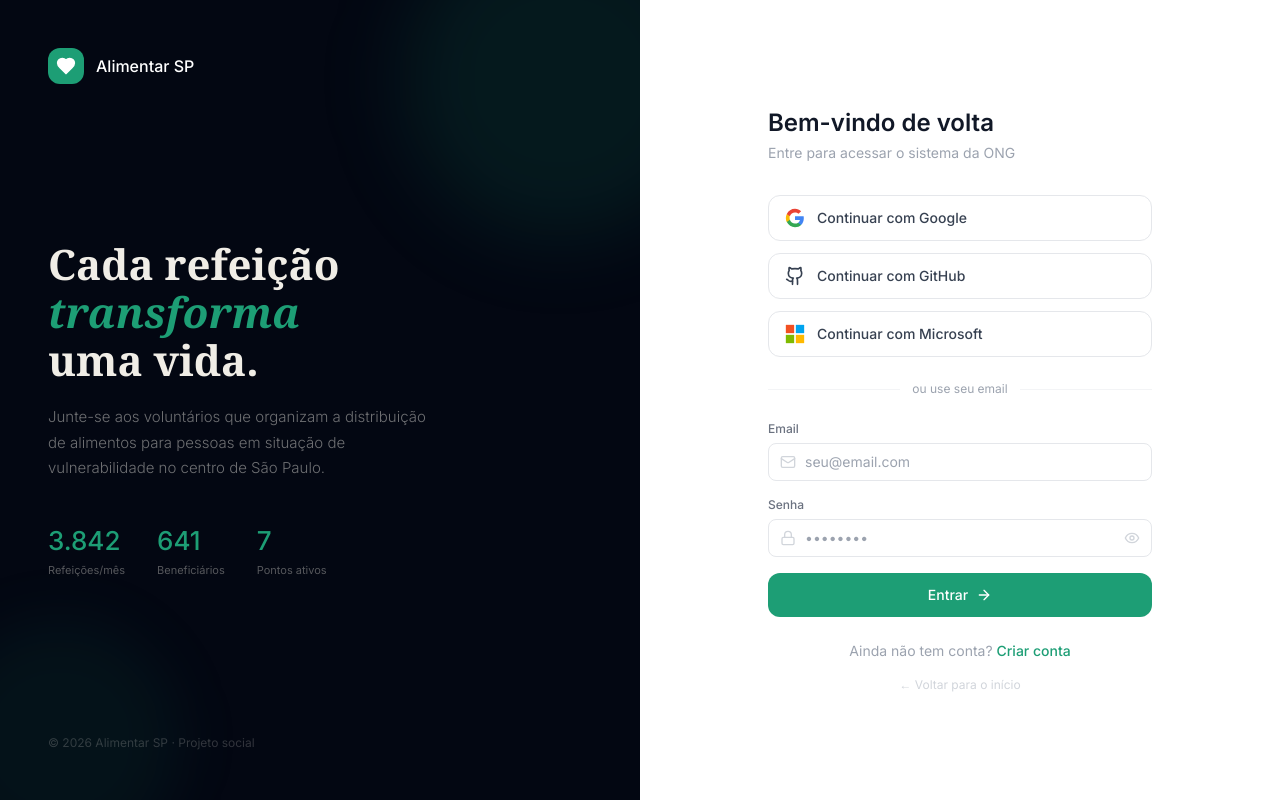
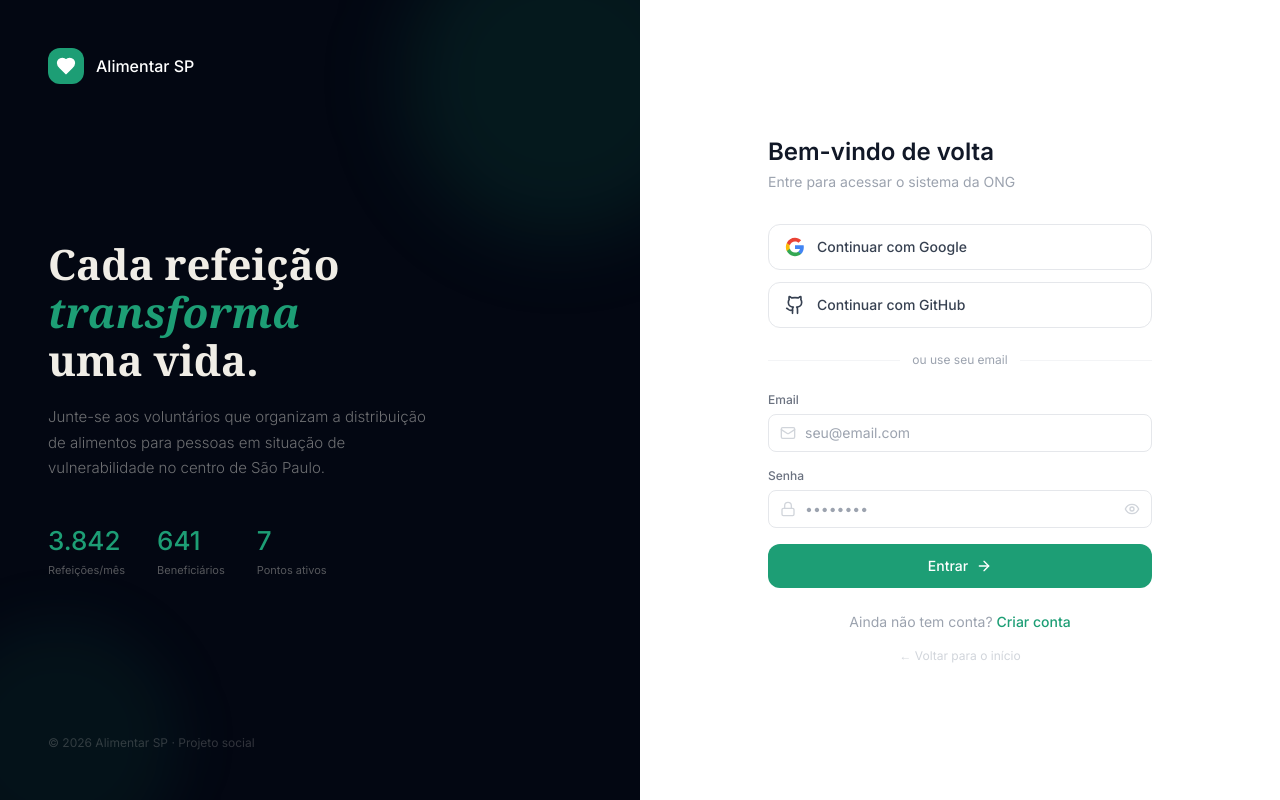
Before and after one commit to alephdias/ong-alimentar, a Next.js app: page /login in a window 1280 px wide. Built offline with nearby package versions, Linux system fonts and the light colour scheme.

Commit message:
fix: captura access_token do hash e redireciona pro dashboard

```diff
--- a/app/(auth)/login/page.tsx
+++ b/app/(auth)/login/page.tsx
@@ -1,5 +1,5 @@
 'use client'
-import { useState } from 'react'
+import { useState, useEffect } from 'react'
 import { createClient } from '@supabase/supabase-js'
 import { Heart, Mail, Lock, Eye, EyeOff, ArrowRight, Github } from 'lucide-react'
 import Link from 'next/link'
@@ -24,11 +24,18 @@ export default function LoginPage() {
   const [error, setError] = useState('')
   const [success, setSuccess] = useState('')
 
+  useEffect(() => {
+    const hash = window.location.hash
+    if (hash && hash.includes('access_token')) {
+      window.location.href = '/dashboard'
+    }
+  }, [])
+
   function getRedirectTo() {
     return `${window.location.origin}/api/auth/callback`
   }
 
-  async function handleOAuth(provider: 'google' | 'github' | 'azure') {
+  async function handleOAuth(provider: 'google' | 'github') {
     setOauthLoading(provider)
     setError('')
     const supabase = getSupabase()
@@ -83,23 +90,10 @@ export default function LoginPage() {
       label: 'GitHub',
       icon: <Github className="w-5 h-5" />,
     },
-    {
-      id: 'azure' as const,
-      label: 'Microsoft',
-      icon: (
-        <svg className="w-5 h-5" viewBox="0 0 24 24">
-          <path fill="#f25022" d="M1 1h10v10H1z"/>
-          <path fill="#00a4ef" d="M13 1h10v10H13z"/>
-          <path fill="#7fba00" d="M1 13h10v10H1z"/>
-          <path fill="#ffb900" d="M13 13h10v10H13z"/>
-        </svg>
-      ),
-    },
   ]
 
   return (
     <div className="min-h-screen flex">
-      {/* Lado esquerdo visual */}
       <div className="hidden lg:flex lg:w-1/2 bg-gray-950 flex-col justify-between p-12 relative overflow-hidden">
         <div style={{ position:'absolute',top:-80,right:-80,width:320,height:320,borderRadius:'50%',background:'rgba(29,158,117,0.12)',filter:'blur(40px)' }} />
         <div style={{ position:'absolute',bottom:-60,left:-60,width:240,height:240,borderRadius:'50%',background:'rgba(29,158,117,0.08)',filter:'blur(30px)' }} />
@@ -135,7 +129,6 @@ export default function LoginPage() {
         </p>
       </div>
 
-      {/* Lado direito formulário */}
       <div className="w-full lg:w-1/2 flex items-center justify-center p-8 bg-white">
         <div className="w-full max-w-sm">
           <div className="flex items-center gap-3 mb-8 lg:hidden">
```
